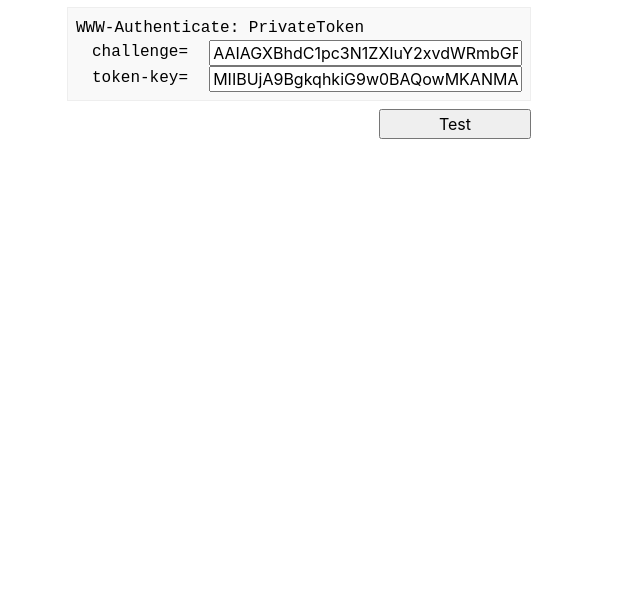
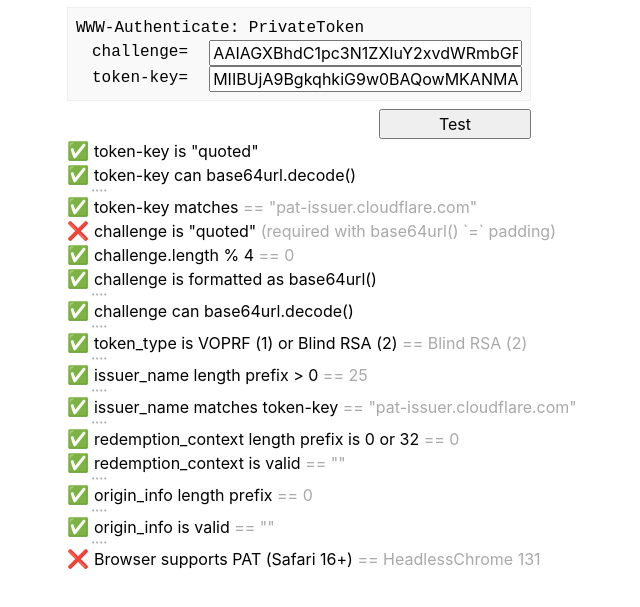
Before and after one commit to colinbendell/private-access-token, a plain HTML site: page debug.html in a window 1280 px wide. Shown: the part 59-666 px from the top of the page, without its empty margins (341-981 px from the left). Drawn offline with Linux system fonts and the light colour scheme.

Commit message:
fix base64decode

```diff
--- a/debug.html
+++ b/debug.html
@@ -235,16 +235,17 @@
             return btoa(data).replace(/\+/g, '-').replace(/\//g, '_')
         }
 
-        async function base64urlDecode(data) {
+        function base64urlDecode(data) {
             try {
-                return atob(decodeURIComponent(data)?.replace(/-/g, '+')?.replace(/_/g, '/'))
+                return atob(decodeURIComponent(data)
+                ?.replaceAll('-', '+')
+                ?.replaceAll('_', '/'))
+                ?.split('')
+                ?.map( c => c.charCodeAt(0));
             }
             catch {
-
+                return []
             }
-            return ""
-
-            return atob(data.replace(/-/g, '+').replace(/_/g, '\/')).split('').map( c => c.charCodeAt(0));
         }
 
         function stringToBinary(value) {
@@ -292,7 +293,7 @@
             const token = getElement("token-key")?.replaceAll(/^"|"$/g, "");
             const findToken = async () => [...publicKeys.entries()].find(([k, v]) => v === token)[0];
             const tokenIssuerName = await findToken().catch(() => "") || "";
-            const tokenBytes = await base64urlDecode(token).catch(() => [])
+            const tokenBytes = base64urlDecode(token) || [];
 
             const tests = [];
             tests.push([
@@ -321,7 +322,7 @@
             ]);
             tests.push([ "challenge is formatted as base64url() ", /^[A-Za-z0-9=_-]+$/.test(challenge), '', challenge ]);
 
-            const challengeBytes = await base64urlDecode(challenge).catch(() => []);
+            const challengeBytes = base64urlDecode(challenge) || [];
             tests.push([ "challenge can base64url.decode()", challengeBytes.length > 0, '', challengeBytes ]);
 
             const tokenType = ntohs(challengeBytes.slice(0, 2));
```
